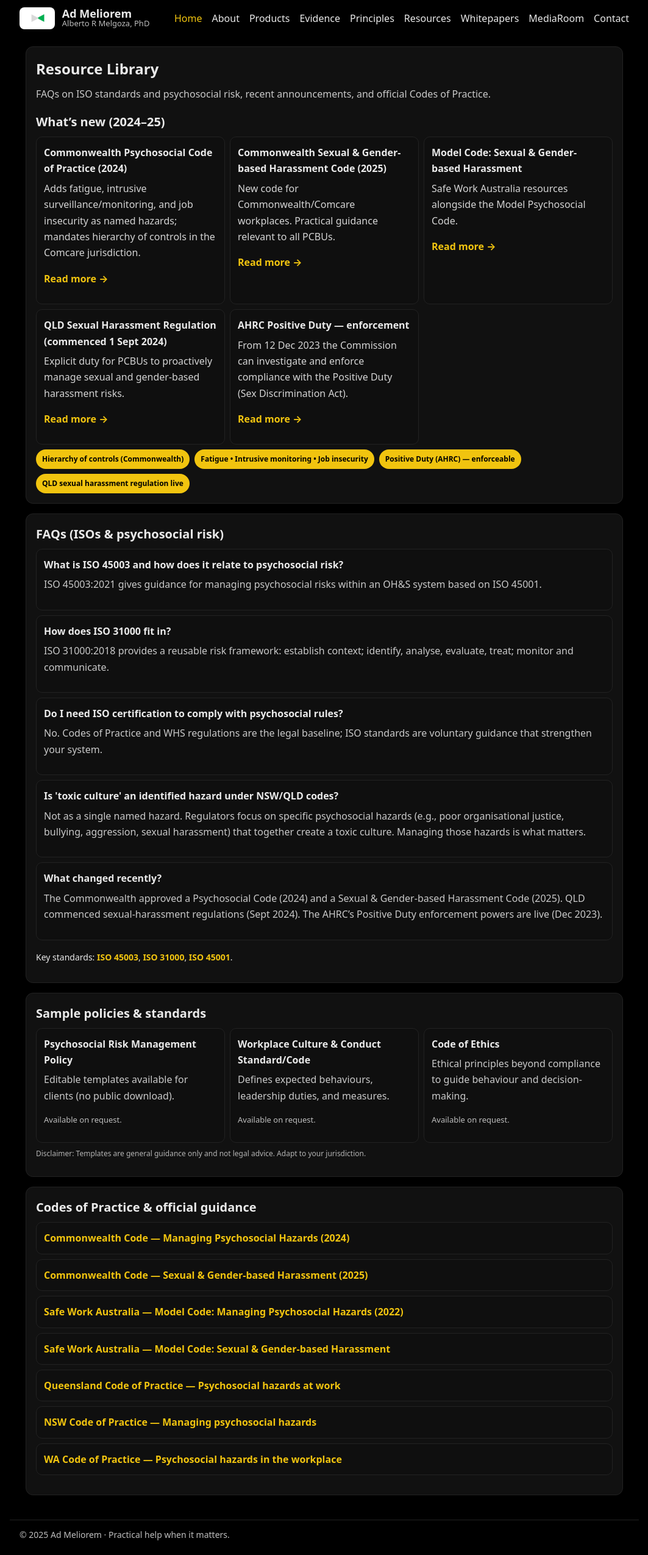
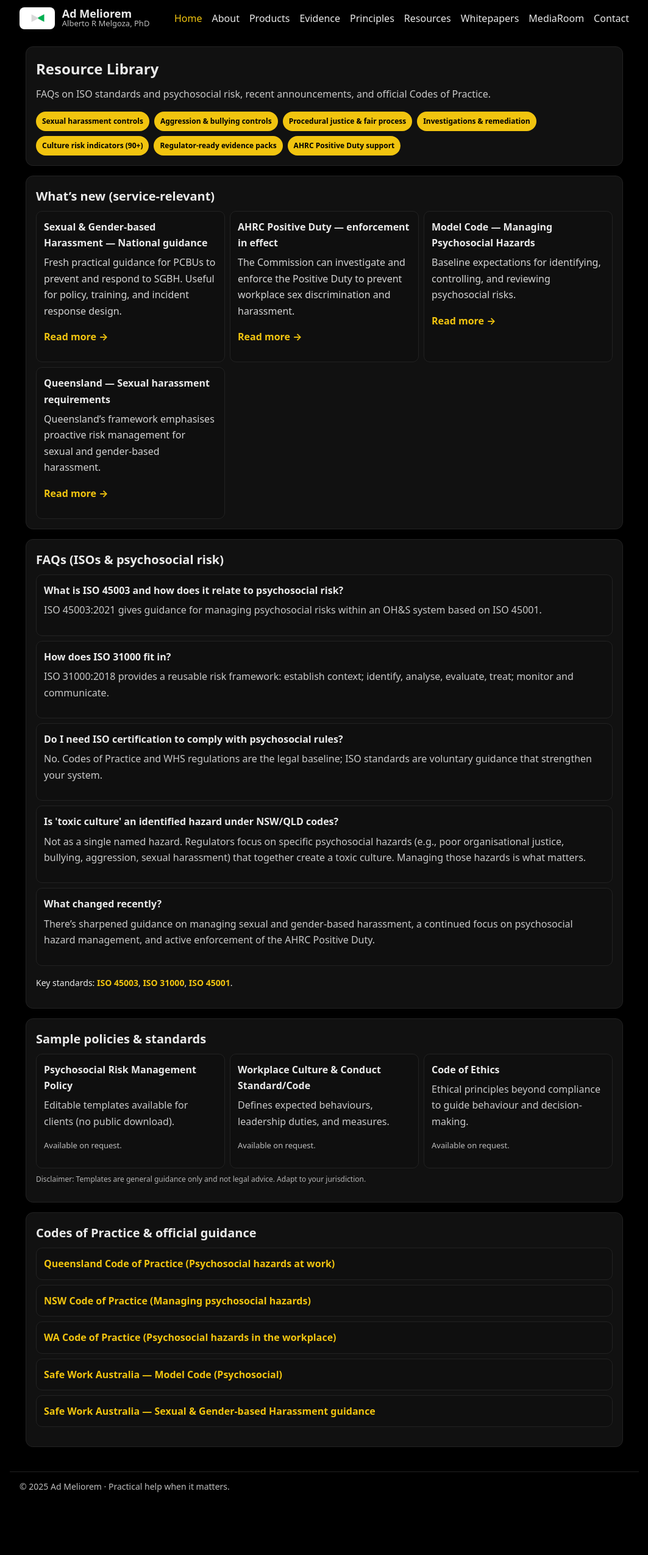
Before and after one commit to AlbertoRMelgoza/AdMeliorem, a Next.js app: page /resources in a window 1280 px wide. Shown: the whole page at 61% size, without its empty margins (108-1171 px from the left). After the commit the page ends 2471 px from the top, so only its background shows below. Built offline with nearby package versions, Linux system fonts and the light colour scheme.

Commit message:
Update page.tsx

```diff
--- a/app/resources/page.tsx
+++ b/app/resources/page.tsx
@@ -12,7 +12,15 @@
   const section: CSSProperties = { border: "1px solid #222", borderRadius: 12, padding: 16, marginBottom: 16, background: "#111" };
   const linkStyle: CSSProperties = { color: "#f1c40f", textDecoration: "none", fontWeight: 700 };
   const chipRow: CSSProperties = { display: "flex", flexWrap: "wrap", gap: 8, marginTop: 8 };
-  const chip: CSSProperties = { display: "inline-block", background: "#f1c40f", color: "#000", borderRadius: 9999, padding: "6px 10px", fontWeight: 800, fontSize: 12 };
+  const chip: CSSProperties = {
+    display: "inline-block",
+    background: "#f1c40f",
+    color: "#000",
+    borderRadius: 9999,
+    padding: "6px 10px",
+    fontWeight: 800,
+    fontSize: 12,
+  };
   const grid: CSSProperties = { display: "grid", gap: 8, gridTemplateColumns: "repeat(auto-fit, minmax(260px, 1fr))", marginTop: 8 };
 
   const faq = [
@@ -34,35 +42,30 @@
     },
     {
       q: "What changed recently?",
-      a: "The Commonwealth approved a Psychosocial Code (2024) and a Sexual & Gender-based Harassment Code (2025). QLD commenced sexual-harassment regulations (Sept 2024). The AHRC’s Positive Duty enforcement powers are live (Dec 2023)."
+      a: "There’s sharpened guidance on managing sexual and gender-based harassment, a continued focus on psychosocial hazard management, and active enforcement of the AHRC Positive Duty."
     }
   ];
 
   const announcements = [
     {
-      title: "Commonwealth Psychosocial Code of Practice (2024)",
-      blurb: "Adds fatigue, intrusive surveillance/monitoring, and job insecurity as named hazards; mandates hierarchy of controls in the Comcare jurisdiction.",
-      href: "https://www.comcare.gov.au/safe-healthy-work/prevent-harm/changes-to-whs-laws"
-    },
-    {
-      title: "Commonwealth Sexual & Gender-based Harassment Code (2025)",
-      blurb: "New code for Commonwealth/Comcare workplaces. Practical guidance relevant to all PCBUs.",
-      href: "https://www.comcare.gov.au/about/news-events/news/new-whs-code"
-    },
-    {
-      title: "Model Code: Sexual & Gender-based Harassment",
-      blurb: "Safe Work Australia resources alongside the Model Psychosocial Code.",
+      title: "Sexual & Gender-based Harassment — National guidance",
+      blurb: "Fresh practical guidance for PCBUs to prevent and respond to SGBH. Useful for policy, training, and incident response design.",
       href: "https://www.safeworkaustralia.gov.au/safety-topic/hazards/sexual-and-gender-based-harassment/resources"
     },
     {
-      title: "QLD Sexual Harassment Regulation (commenced 1 Sept 2024)",
-      blurb: "Explicit duty for PCBUs to proactively manage sexual and gender-based harassment risks.",
-      href: "https://www.worksafe.qld.gov.au/news-and-events/newsletters/esafe-newsletters/esafe-editions/esafe/december-2024/supporting-businesses-to-understand-their-requirements-under-the-new-sexual-harassment-regulations"
+      title: "AHRC Positive Duty — enforcement in effect",
+      blurb: "The Commission can investigate and enforce the Positive Duty to prevent workplace sex discrimination and harassment.",
+      href: "https://humanrights.gov.au/our-work/women/positive-duty"
     },
     {
-      title: "AHRC Positive Duty — enforcement",
-      blurb: "From 12 Dec 2023 the Commission can investigate and enforce compliance with the Positive Duty (Sex Discrimination Act).",
-      href: "https://humanrights.gov.au/sites/default/files/2023-08/Guidelines%20for%20Complying%20with%20the%20Positive%20Duty%20%282023%29.pdf"
+      title: "Model Code — Managing Psychosocial Hazards",
+      blurb: "Baseline expectations for identifying, controlling, and reviewing psychosocial risks.",
+      href: "https://www.safeworkaustralia.gov.au/doc/model-code-practice-managing-psychosocial-hazards-work"
+    },
+    {
+      title: "Queensland — Sexual harassment requirements",
+      blurb: "Queensland’s framework emphasises proactive risk management for sexual and gender-based harassment.",
+      href: "https://www.worksafe.qld.gov.au/"
     }
   ];
 
@@ -73,30 +76,38 @@
   ];
 
   const codeLinks = [
-    // Commonwealth (Comcare) — current
-    { name: "Commonwealth Code — Managing Psychosocial Hazards (2024)", href: "https://www.legislation.gov.au/F2024L01380/asmade/2024-11-01/text/original/pdf" },
-    { name: "Commonwealth Code — Sexual & Gender-based Harassment (2025)", href: "https://www.legislation.gov.au/F2025L00326/asmade/2025-03-07/text/original/pdf" },
-
-    // Model codes
-    { name: "Safe Work Australia — Model Code: Managing Psychosocial Hazards (2022)", href: "https://www.safeworkaustralia.gov.au/doc/model-code-practice-managing-psychosocial-hazards-work" },
-    { name: "Safe Work Australia — Model Code: Sexual & Gender-based Harassment", href: "https://www.safeworkaustralia.gov.au/safety-topic/hazards/sexual-and-gender-based-harassment/resources" },
-
-    // States/territories (your existing picks)
-    { name: "Queensland Code of Practice — Psychosocial hazards at work", href: "https://www.worksafe.qld.gov.au/__data/assets/pdf_file/0025/104857/managing-the-risk-of-psychosocial-hazards-at-work-code-of-practice.pdf" },
-    { name: "NSW Code of Practice — Managing psychosocial hazards", href: "https://www.safework.nsw.gov.au/__data/assets/pdf_file/0004/983353/Code-of-Practice_Managing-psychosocial-hazards.pdf" },
-    { name: "WA Code of Practice — Psychosocial hazards in the workplace", href: "https://www.worksafe.wa.gov.au/sites/default/files/atoms/files/221154_cp_psychosocialhazards.pdf" }
+    // Keep your original state picks; add national model guidance
+    { name: "Queensland Code of Practice (Psychosocial hazards at work)", href: "https://www.worksafe.qld.gov.au/__data/assets/pdf_file/0025/104857/managing-the-risk-of-psychosocial-hazards-at-work-code-of-practice.pdf" },
+    { name: "NSW Code of Practice (Managing psychosocial hazards)", href: "https://www.safework.nsw.gov.au/__data/assets/pdf_file/0004/983353/Code-of-Practice_Managing-psychosocial-hazards.pdf" },
+    { name: "WA Code of Practice (Psychosocial hazards in the workplace)", href: "https://www.worksafe.wa.gov.au/sites/default/files/atoms/files/221154_cp_psychosocialhazards.pdf" },
+    { name: "Safe Work Australia — Model Code (Psychosocial)", href: "https://www.safeworkaustralia.gov.au/doc/model-code-practice-managing-psychosocial-hazards-work" },
+    { name: "Safe Work Australia — Sexual & Gender-based Harassment guidance", href: "https://www.safeworkaustralia.gov.au/safety-topic/hazards/sexual-and-gender-based-harassment/resources" }
   ];
 
   return (
     <main style={wrap}>
+      {/* Header */}
       <section style={section}>
         <h1 style={{ margin: 0, fontSize: 24 }}>Resource Library</h1>
         <p style={{ marginTop: 8, opacity: 0.85 }}>
           FAQs on ISO standards and psychosocial risk, recent announcements, and official Codes of Practice.
         </p>
 
-        {/* What's new / announcements */}
-        <h2 style={{ margin: "12px 0 6px 0", fontSize: 20 }}>What’s new (2024–25)</h2>
+        {/* Service-aligned quick chips */}
+        <div style={chipRow}>
+          <span style={chip}>Sexual harassment controls</span>
+          <span style={chip}>Aggression & bullying controls</span>
+          <span style={chip}>Procedural justice & fair process</span>
+          <span style={chip}>Investigations & remediation</span>
+          <span style={chip}>Culture risk indicators (90+)</span>
+          <span style={chip}>Regulator-ready evidence packs</span>
+          <span style={chip}>AHRC Positive Duty support</span>
+        </div>
+      </section>
+
+      {/* Announcements (kept generic, service-aligned) */}
+      <section style={section}>
+        <h2 style={{ margin: 0, fontSize: 20 }}>What’s new (service-relevant)</h2>
         <div style={grid}>
           {announcements.map((a, i) => (
             <div key={i} style={{ border: "1px solid #222", borderRadius: 10, padding: 12, background: "#0f0f0f" }}>
@@ -108,16 +119,9 @@
             </div>
           ))}
         </div>
-
-        {/* Fast chips people like to copy into board packs */}
-        <div style={chipRow}>
-          <span style={chip}>Hierarchy of controls (Commonwealth)</span>
-          <span style={chip}>Fatigue • Intrusive monitoring • Job insecurity</span>
-          <span style={chip}>Positive Duty (AHRC) — enforceable</span>
-          <span style={chip}>QLD sexual harassment regulation live</span>
-        </div>
       </section>
 
+      {/* FAQs */}
       <section style={section}>
         <h2 style={{ margin: 0, fontSize: 20 }}>FAQs (ISOs & psychosocial risk)</h2>
         <ul style={{ padding: 0, listStyle: "none", marginTop: 8 }}>
@@ -136,10 +140,15 @@
         </p>
       </section>
 
+      {/* Sample policies */}
       <section style={section}>
         <h2 style={{ margin: 0, fontSize: 20 }}>Sample policies & standards</h2>
         <div style={grid}>
-          {policies.map((p, i) => (
+          {[
+            ...[{ title: "Psychosocial Risk Management Policy", blurb: "Editable templates available for clients (no public download)." }],
+            ...[{ title: "Workplace Culture & Conduct Standard/Code", blurb: "Defines expected behaviours, leadership duties, and measures." }],
+            ...[{ title: "Code of Ethics", blurb: "Ethical principles beyond compliance to guide behaviour and decision-making." }],
+          ].map((p, i) => (
             <div key={i} style={{ border: "1px solid #222", borderRadius: 10, padding: 12, background: "#0f0f0f" }}>
               <p style={{ margin: 0, fontWeight: 600 }}>{p.title}</p>
               <p style={{ marginTop: 6, opacity: 0.85 }}>{p.blurb}</p>
@@ -152,6 +161,7 @@
         </p>
       </section>
 
+      {/* Codes & official guidance */}
       <section style={section}>
         <h2 style={{ margin: 0, fontSize: 20 }}>Codes of Practice & official guidance</h2>
         <ul style={{ padding: 0, listStyle: "none", marginTop: 8 }}>
```
